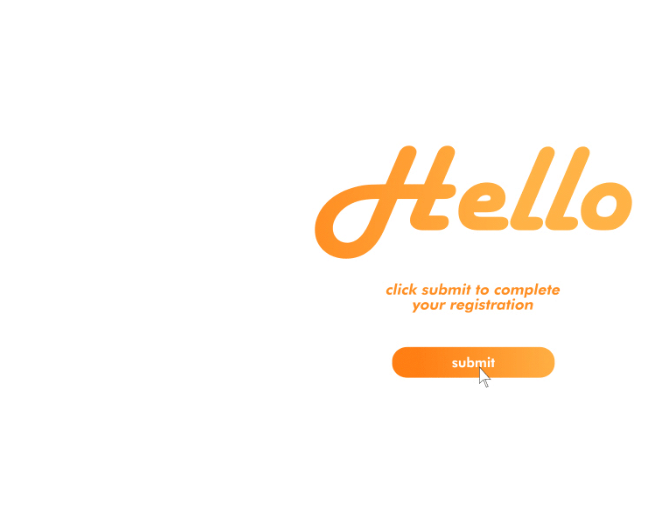
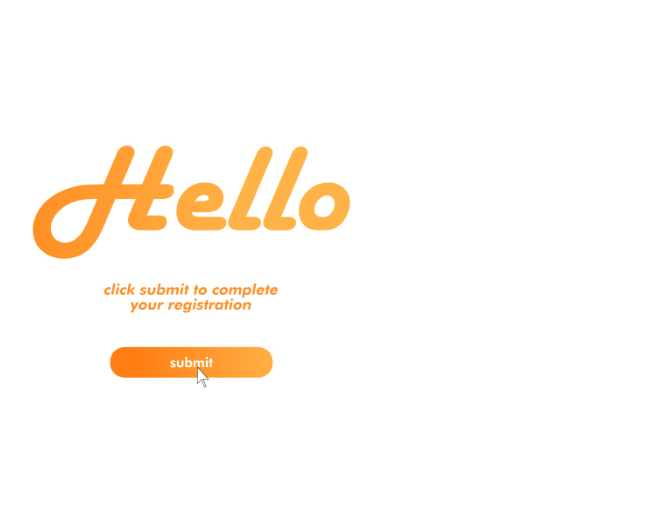
Before and after one commit to Srinethgithub/task-6, a plain HTML site: page day6.1.html in a window 1280 px wide. Shown: the whole page, without its empty margins (167-831 px from the left). Drawn offline with Linux system fonts and the light colour scheme.

Commit message:
Update day6.1.html

```diff
--- a/day6.1.html
+++ b/day6.1.html
@@ -4,11 +4,6 @@
     <meta charset="UTF-8">
     <meta name="viewport" content="width=device-width, initial-scale=1.0">
     <title>Document</title>
-    <style>
-    body{
-    text-align:center;
-    }
-    </style>
 </head>
 <body>
     <img src="./images/registation.gif" height="500" width="700">
```
